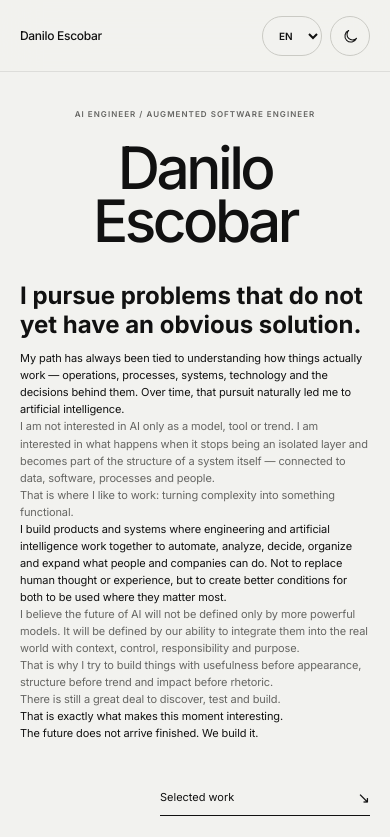
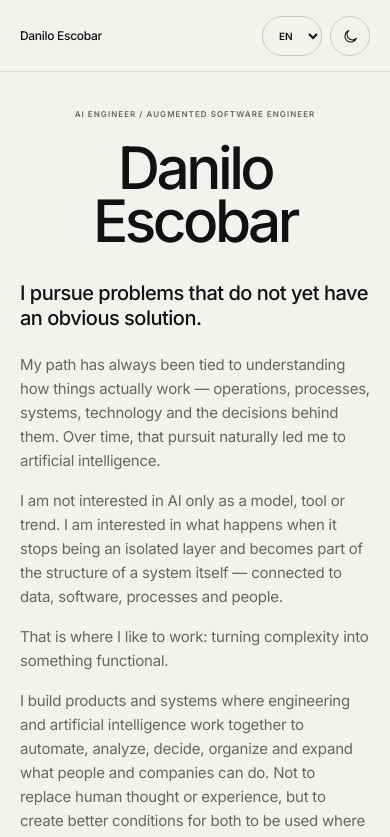
Before and after one commit to escobardanilo/my-site, a Next.js app: page / in a window 390 px wide. Shown: the top 837 px of the page. Built offline with nearby package versions, Linux system fonts and the light colour scheme.

Commit message:
Stack hero manifesto vertically

```diff
--- a/src/app/globals.css
+++ b/src/app/globals.css
@@ -441,34 +441,55 @@ button {
 }
 
 .hero__manifesto {
-  width: min(100%, 980px);
+  width: min(100%, 860px);
 
   margin-top: clamp(42px, 5vh, 64px);
 
-  display: grid;
-
-  grid-template-columns:
-    repeat(2, minmax(0, 1fr));
-
-  gap: 14px 34px;
-}
-
-.hero__manifesto p {
-  font-size: 12px;
-
-  line-height: 1.58;
-
-  letter-spacing: -0.01em;
+  display: flex;
+  flex-direction: column;
+
+  align-items: center;
+}
+
+.hero__manifesto-title {
+  width: 100%;
+
+  max-width: 760px;
+
+  margin-bottom: 28px;
+
+  text-align: center;
+
+  font-size: clamp(20px, 1.5vw, 22px);
+
+  line-height: 1.25;
+
+  font-weight: 500;
+
+  letter-spacing: -0.025em;
+
+  color: var(--foreground);
+}
+
+.hero__manifesto-copy {
+  width: 100%;
+
+  max-width: 760px;
+
+  display: flex;
+  flex-direction: column;
+
+  gap: 18px;
+}
+
+.hero__manifesto-copy p {
+  font-size: 16px;
+
+  line-height: 1.62;
+
+  letter-spacing: -0.015em;
 
   color: var(--muted);
-}
-
-.hero__manifesto p:first-child,
-.hero__manifesto p:nth-child(4),
-.hero__manifesto p:nth-child(8),
-.hero__manifesto p:nth-child(9),
-.hero__manifesto p:nth-child(10) {
-  color: var(--foreground);
 }
 
 .hero__footer {
@@ -1458,11 +1479,12 @@ button {
   }
 
   .hero__manifesto {
-    grid-template-columns: 1fr;
-
     width: min(100%, 720px);
-
-    gap: 12px;
+  }
+
+  .hero__manifesto-title,
+  .hero__manifesto-copy {
+    max-width: 680px;
   }
 
   .hero__footer {
@@ -1655,16 +1677,24 @@ button {
 
   .hero__manifesto {
     margin-top: 34px;
-
-    grid-template-columns: 1fr;
-
-    gap: 11px;
-  }
-
-  .hero__manifesto p {
-    font-size: 11px;
-
-    line-height: 1.55;
+  }
+
+  .hero__manifesto-title {
+    margin-bottom: 22px;
+
+    font-size: 20px;
+
+    text-align: left;
+  }
+
+  .hero__manifesto-copy {
+    gap: 16px;
+  }
+
+  .hero__manifesto-copy p {
+    font-size: 15px;
+
+    line-height: 1.6;
   }
 
   .hero__footer {
```
